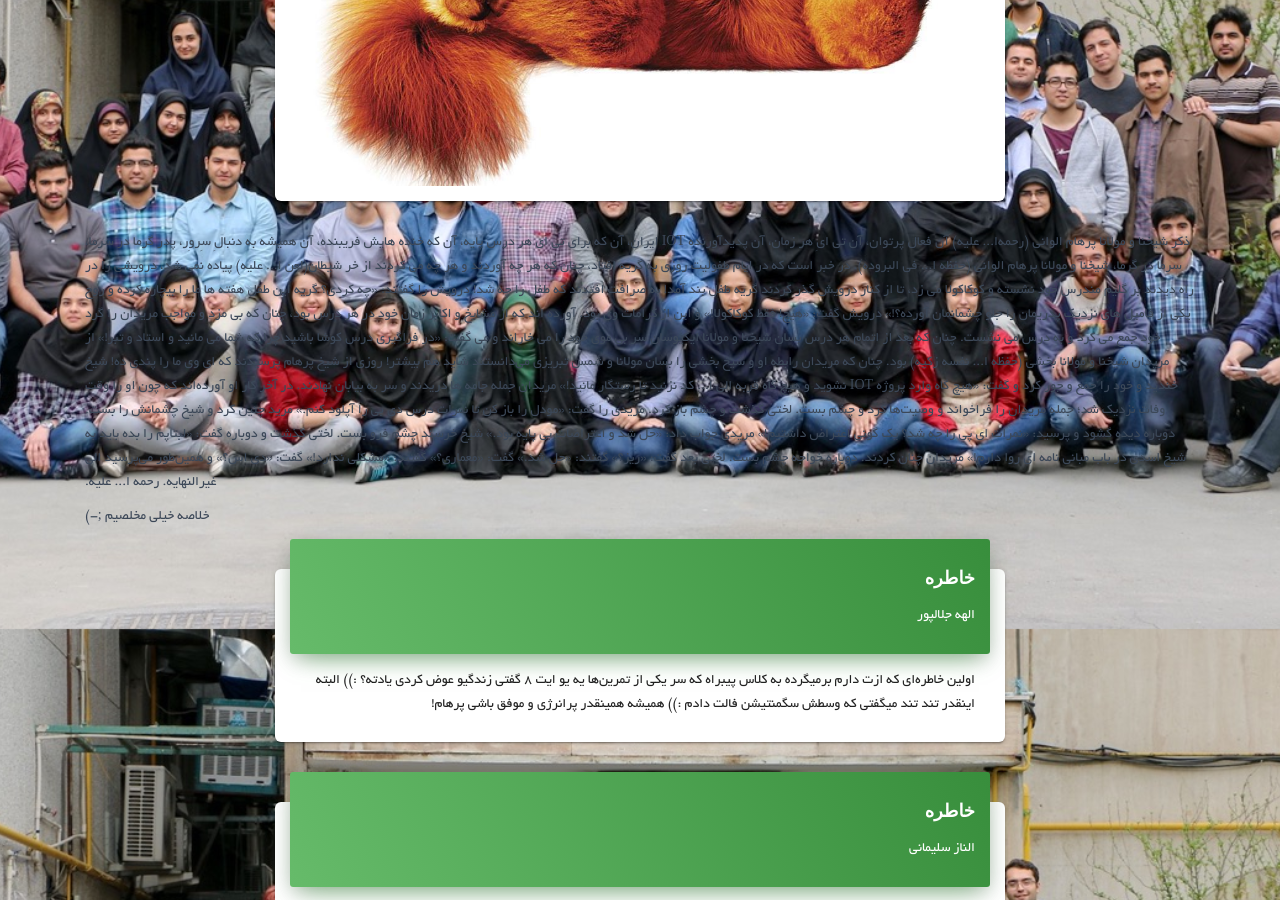
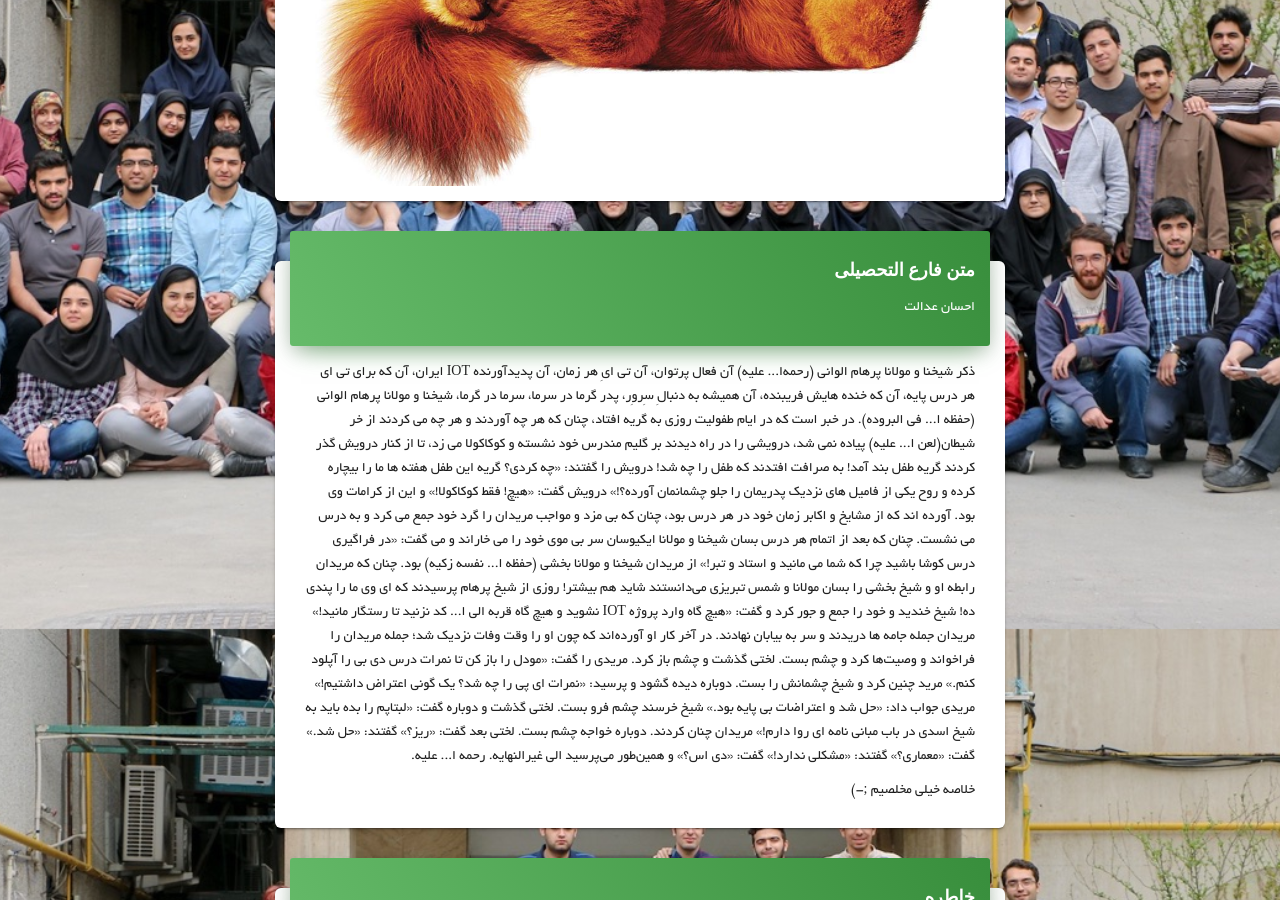
Before and after one commit to 1995parham/MeInBSc, a Jekyll site: the page built from index.html, in a window 1280 px wide and 900 px high, scrolled down 4771 px. Built offline with Jekyll 4.4.1, drawn with Linux system fonts in a browser that asks for light colours; some web fonts are replaced.

Commit message:
fix: Correct Ehsan Edalat Memory Title

```diff
--- a/_memories/ehsan_edalat.html
+++ b/_memories/ehsan_edalat.html
@@ -1,6 +1,6 @@
 ---
 layout: post
-title: -
+title: متن فارع التحصیلی
 author: احسان عدالت
 ---
 
```
